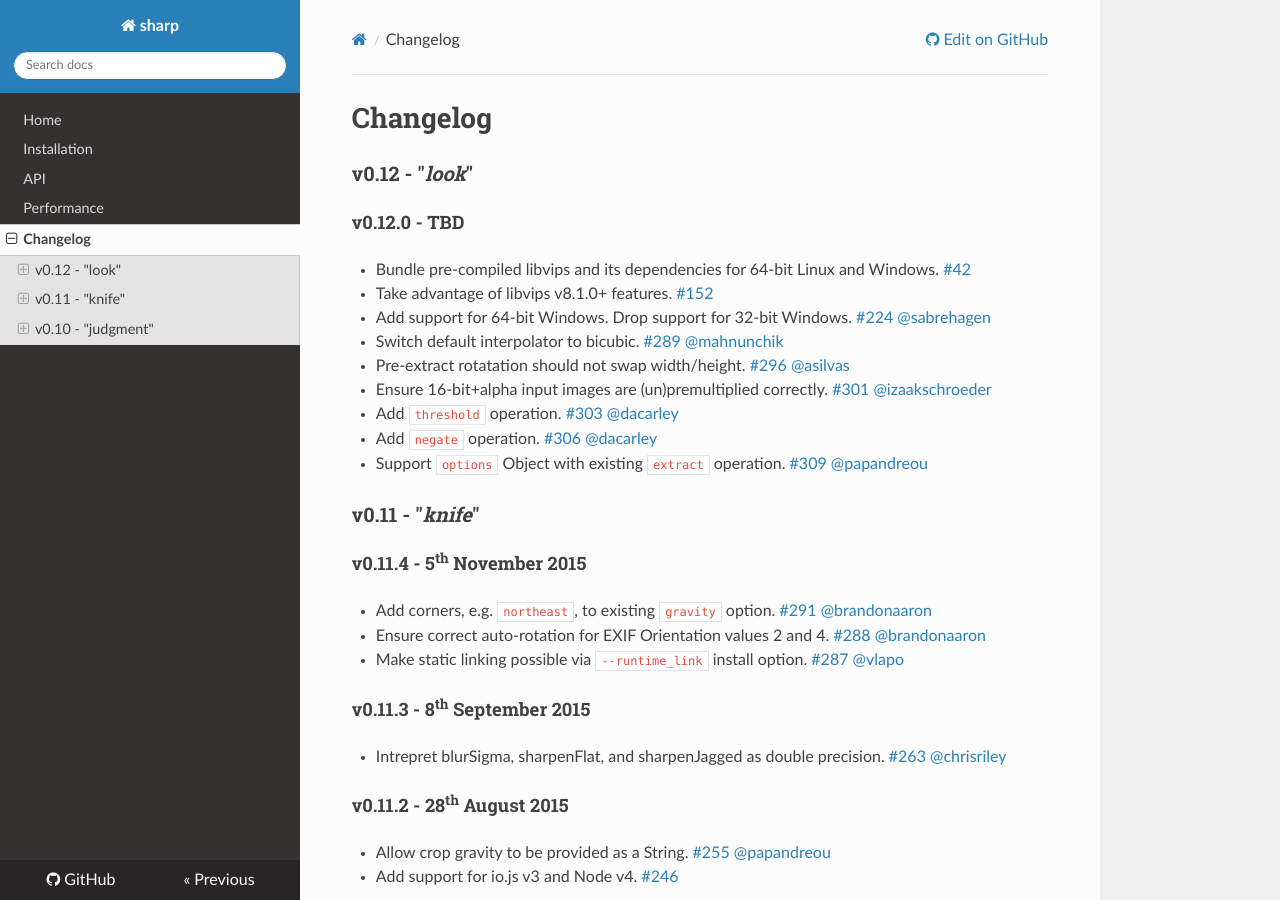
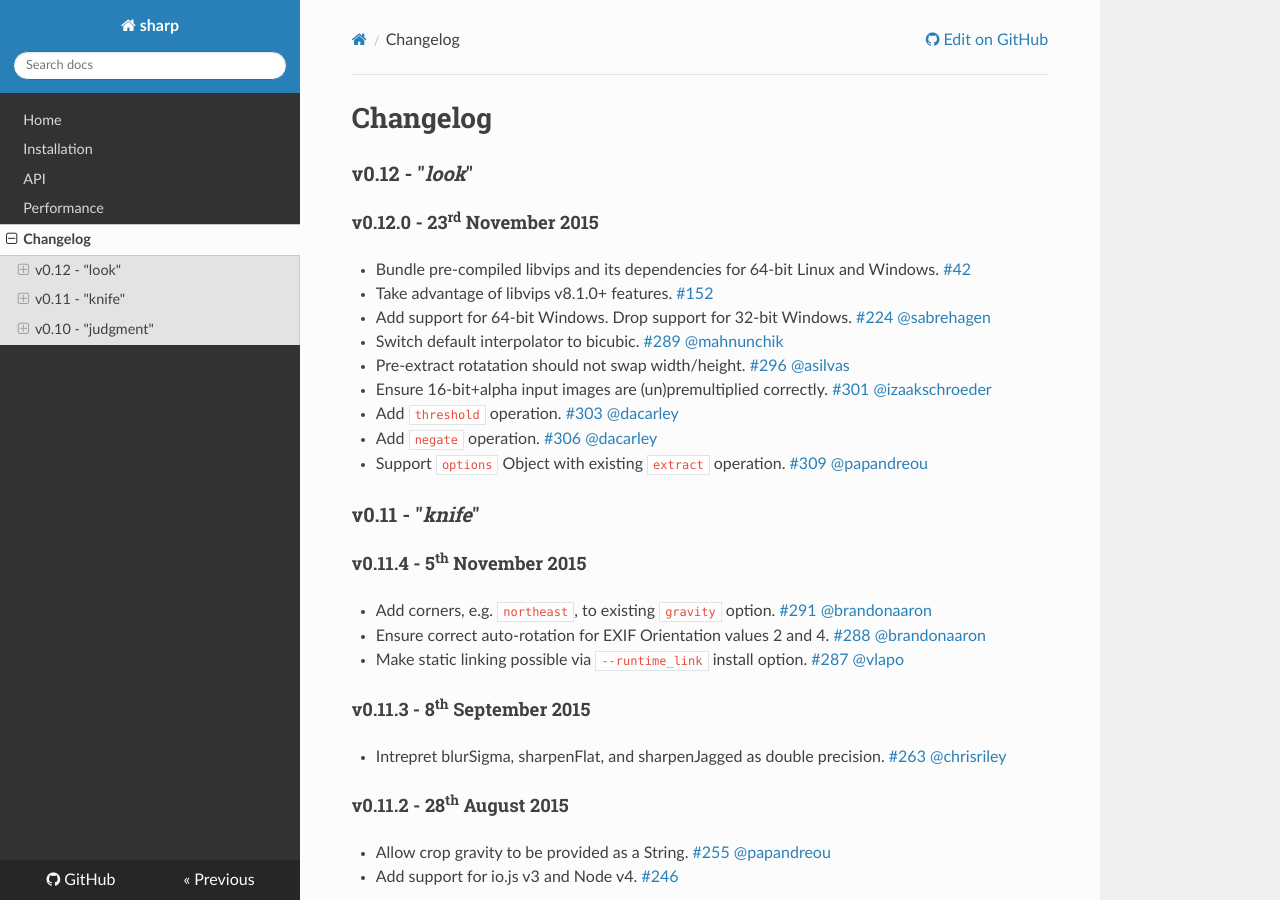
Before and after one commit to webgurucan/node-image-handler, an MkDocs documentation site: the page built from docs/changelog.md, in a window 1280 px wide and 900 px high. Built offline with MkDocs 1.6.1, drawn with Linux system fonts in a browser that asks for light colours; nearby versions of some CDN libraries; old or Windows-style settings are respelled for this version of MkDocs.

Commit message:
Add release date for v0.12.0

```diff
--- a/docs/changelog.md
+++ b/docs/changelog.md
@@ -2,7 +2,7 @@
 
 ### v0.12 - "*look*"
 
-#### v0.12.0 - TBD
+#### v0.12.0 - 23<sup>rd</sup> November 2015
 
 * Bundle pre-compiled libvips and its dependencies for 64-bit Linux and Windows.
   [#42](https://github.com/lovell/sharp/issues/42)
```
Also changed, not shown: 1 other file.
